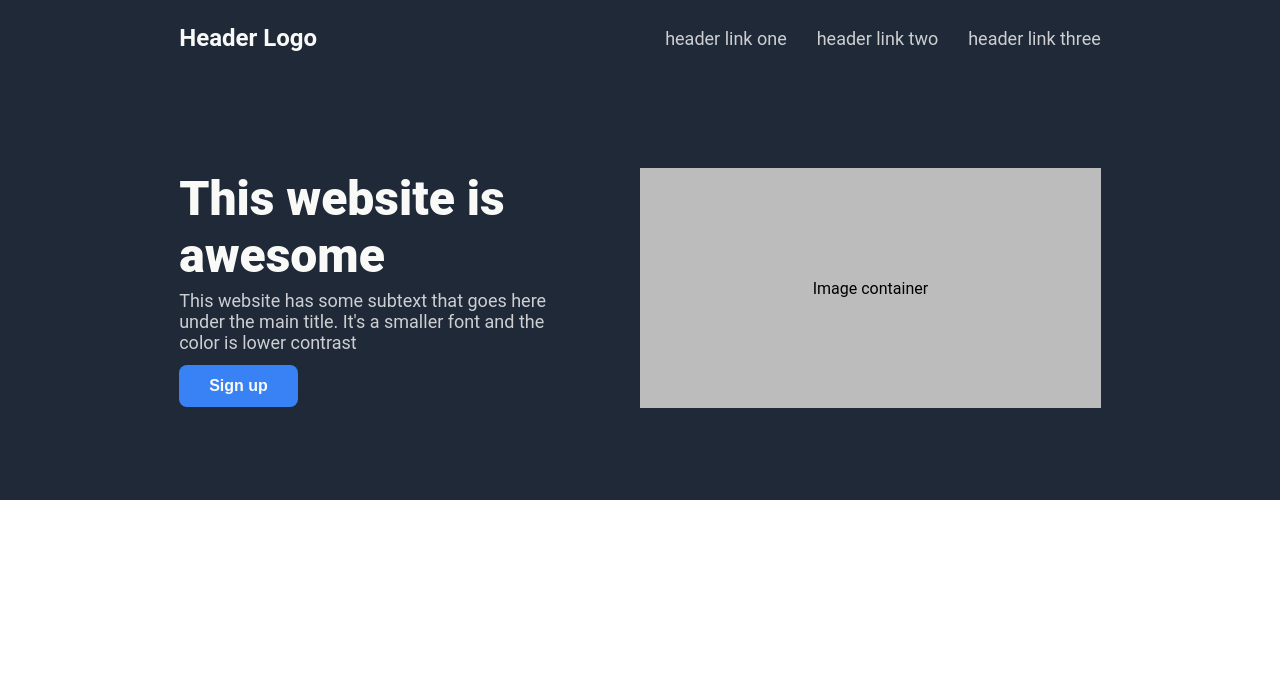
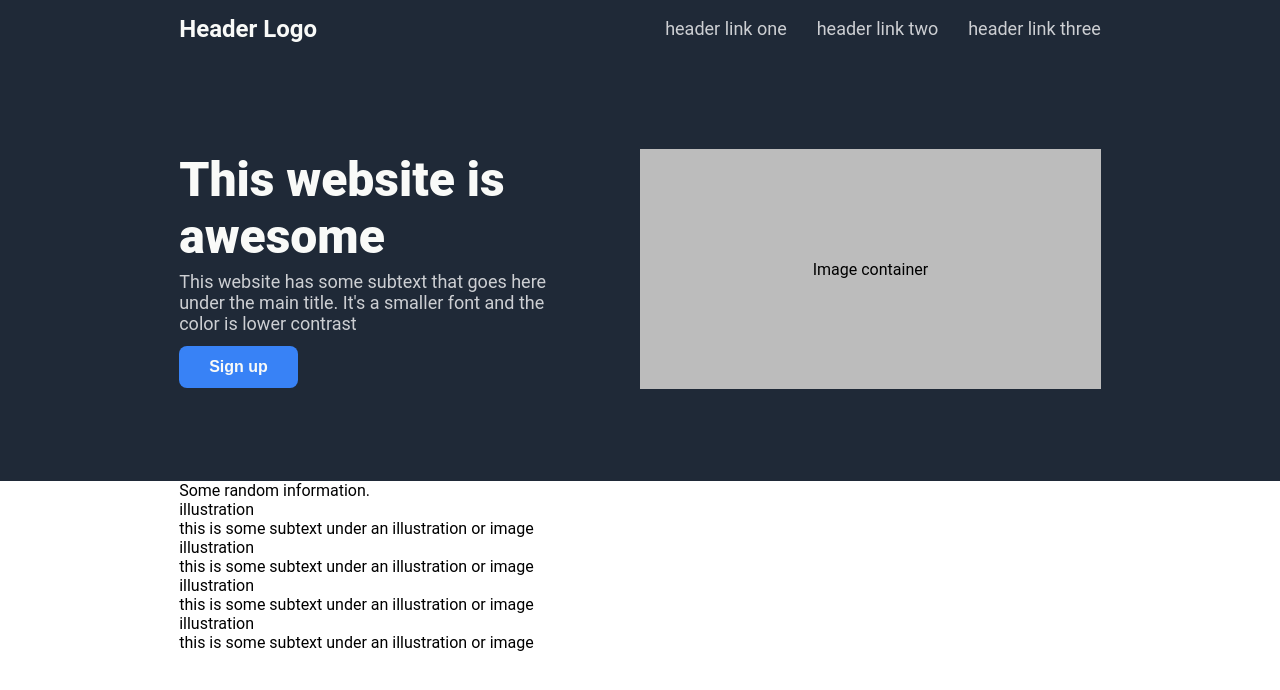
Before and after one commit to lassestarcke/top-landing-page, a plain HTML site: page index.html in a window 1280 px wide. Drawn offline with Linux system fonts and the light colour scheme.

Commit message:
Add HTML for info-section
Content for information section of the page is added and ready to
be styled.

```diff
--- a/index.html
+++ b/index.html
@@ -6,10 +6,10 @@
         <title>TOP Landing Page</title>
     </head>
     <body>
-        <div class="header">
+        <div class="header-section">
             <div class="header-container container">
                 <div class="navigation">
-                    <p class="logo">Header Logo</p>
+                    <div class="logo">Header Logo</div>
                     <ul class="nav-links hero-secondary-text">
                         <li><a href="#">header link one</a></li>
                         <li><a href="#">header link two</a></li>
@@ -18,8 +18,8 @@
                 </div>
                 <div class="hero">
                     <div class="hero-container">
-                        <h1 class="hero-main-text">This website is awesome</h1>
-                        <p class="hero-secondary-text">This website has some subtext that goes here under the main title. It's a smaller font and the color is lower contrast</p>
+                        <div class="hero-main-text">This website is awesome</div>
+                        <div class="hero-secondary-text">This website has some subtext that goes here under the main title. It's a smaller font and the color is lower contrast</div>
                         <button class="hero-button">Sign up</button>
                     </div>
                     <div class="hero-image" width="500" height="500">Image container</div>
@@ -27,11 +27,31 @@
             </div>
         </div>
 
-        <div class="info">
-            <div class="info-container container">
 
+        <div class="info-section">
+            <div class="container">
+                <div class="info-title">Some random information.</div>
+                <div class="info-container">
+                    <div class="info">
+                        <div class="square-box" width="300" height="300">illustration</div>
+                        <div class="text">this is some subtext under an illustration or image</div>
+                    </div>
+                    <div class="info">
+                        <div class="square-box" width="300" height="300">illustration</div>
+                        <div class="text">this is some subtext under an illustration or image</div>
+                    </div>
+                    <div class="info">
+                        <div class="square-box" width="300" height="300">illustration</div>
+                        <div class="text">this is some subtext under an illustration or image</div>
+                    </div>
+                    <div class="info">
+                        <div class="square-box" width="300" height="300">illustration</div>
+                        <div class="text">this is some subtext under an illustration or image</div>
+                    </div>
+                </div>
             </div>
         </div>
+
 
         <div class="quote">
 
--- a/stylesheet.css
+++ b/stylesheet.css
@@ -11,7 +11,7 @@ ul {
     padding: 0;
 }
 
-.header {
+.header-section {
     background-color: #1f2937;
     display: flex;
     flex-direction: column;
@@ -74,7 +74,7 @@ ul {
     text-decoration: none;
 }
 
-.hero p {
+.hero .hero-secondary-text {
     margin: 6px 0 12px 0;
 }
 
```
